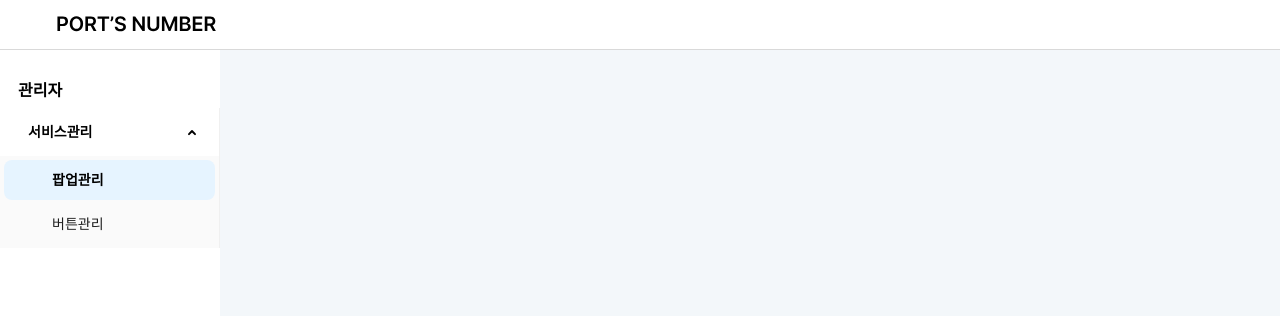
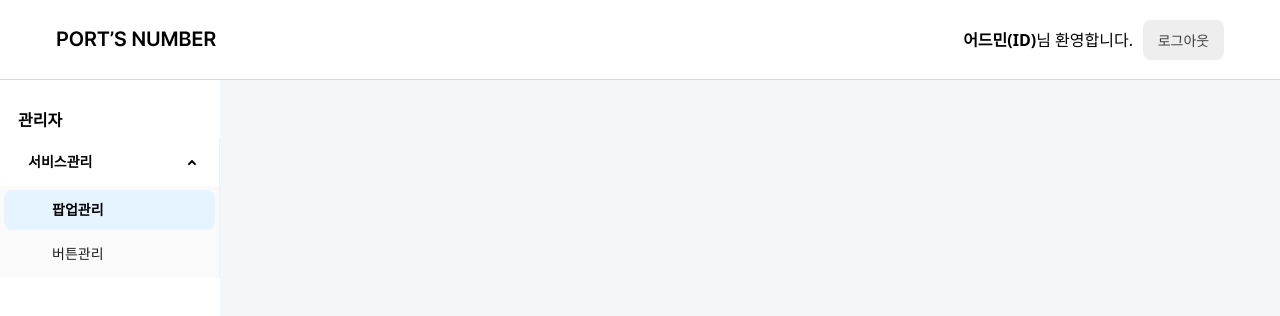
Before and after one commit to devportnumber/portnum-admin, a React (Create React App) app: page /login in a window 1280 px wide. Before the commit this address had no page. Shown: the top 316 px of the page. Built offline with nearby package versions, Linux system fonts and the light colour scheme; sample sign-in values are in the browser's storage.

Commit message:
Add: 로그아웃 ui

```diff
--- a/src/components/header/Header.jsx
+++ b/src/components/header/Header.jsx
@@ -1,27 +1,54 @@
-import React from "react";
-import styled from "styled-components";
-import LOGO_IMG from "../../assets/logo/brand-logo.svg";
+import React from 'react'
+import styled from 'styled-components'
+import LOGO_IMG from '../../assets/logo/brand-logo.svg'
 const Header = () => {
   return (
     <Wrap>
       <div>
         <img src={LOGO_IMG} alt="로고 이미지" />
       </div>
+      <RightBox>
+        {/* 로그인시 입장 닉네임으로 변경 */}
+        <h4>
+          <span className="boldTxt">어드민(ID)</span>님 환영합니다.
+        </h4>
+        <LogoutBtn>로그아웃</LogoutBtn>
+      </RightBox>
       {/* <h1 className="headerTit">PORT’S NUMBER Tab Tab Tab</h1> */}
     </Wrap>
-  );
-};
+  )
+}
 
-export default Header;
+export default Header
 
 const Wrap = styled.header`
   padding: 0px 56px;
   width: 100%;
-  height: 50px;
+  height: 80px;
   display: flex;
   justify-content: space-between;
   align-items: center;
   border-bottom: 1px solid #d9d9d9;
   .headerTit {
   }
-`;
+`
+
+const RightBox = styled.div`
+  display: flex;
+  gap: 10px;
+  align-items: center;
+  .boldTxt {
+    font-size: 16px;
+    font-weight: 700;
+  }
+`
+
+const LogoutBtn = styled.button`
+  width: 81px;
+  height: 40px;
+  background: #eeeeee;
+  color: #3f3f3f;
+  border-radius: 8px;
+  font-size: 14px;
+  font-weight: 500;
+`
```
